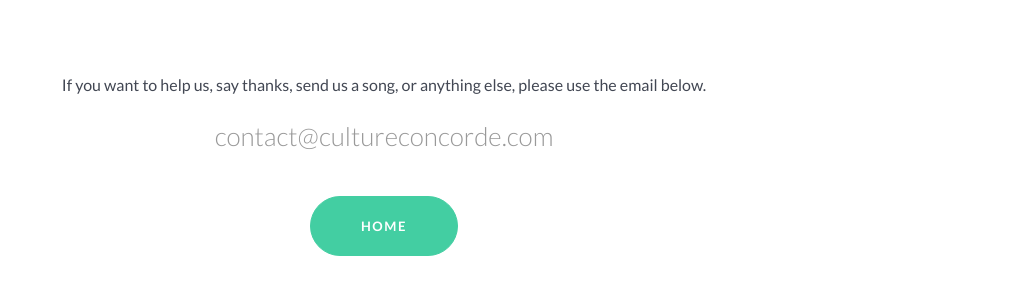
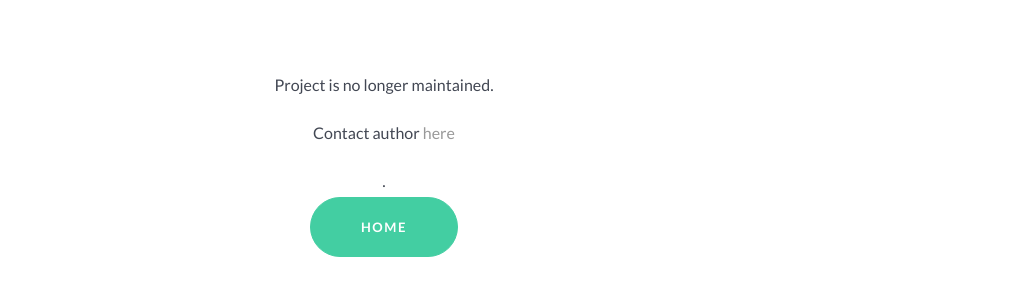
Before and after one commit to PierreBresson/Site-Culture-Concorde, a plain HTML site: page contact.html in a window 1280 px wide. Shown: the part 182-478 px from the top of the page, without its empty margins (256-1280 px from the left). Drawn offline with nearby package versions, Linux system fonts and the light colour scheme.

Commit message:
update readme file

```diff
--- a/contact.html
+++ b/contact.html
@@ -24,8 +24,8 @@
             <br>
             <h1>Hi there!</h1>
             <br><br>
-            <p>If you want to help us, say thanks, send us a song, or anything else, please use the email below.</p>
-            <h2><a class="mail" href="mailto:contact@cultureconcorde.com?subject=Enquiry">contact@cultureconcorde.com</a></h2>
+            <p>Project is no longer maintained.</p>
+            <p>Contact author <a href="http://pierre.bresson.io/">here</a></p>.
             <br>
             <a class="btn btn-secondary-outline-contact m-b-md" href="index.html" role="button"></span>Home</a>
           </div>
```
